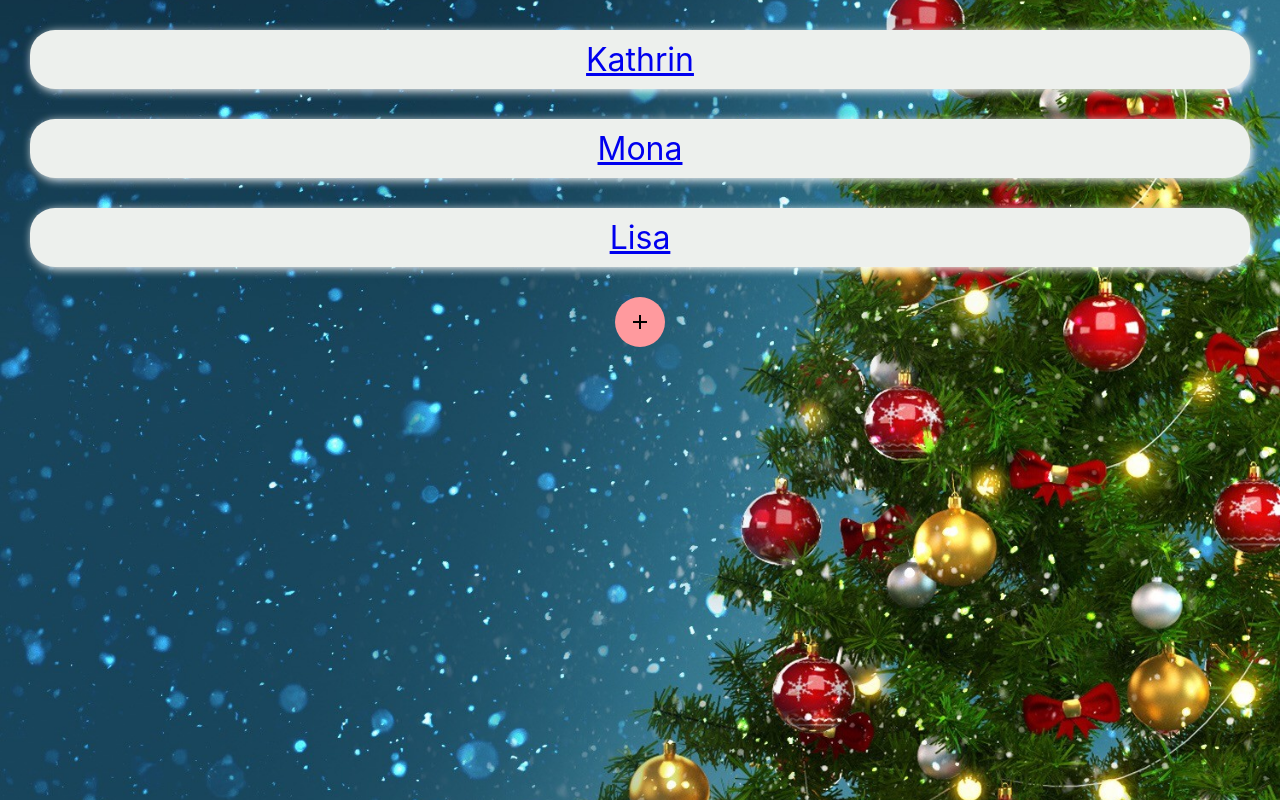
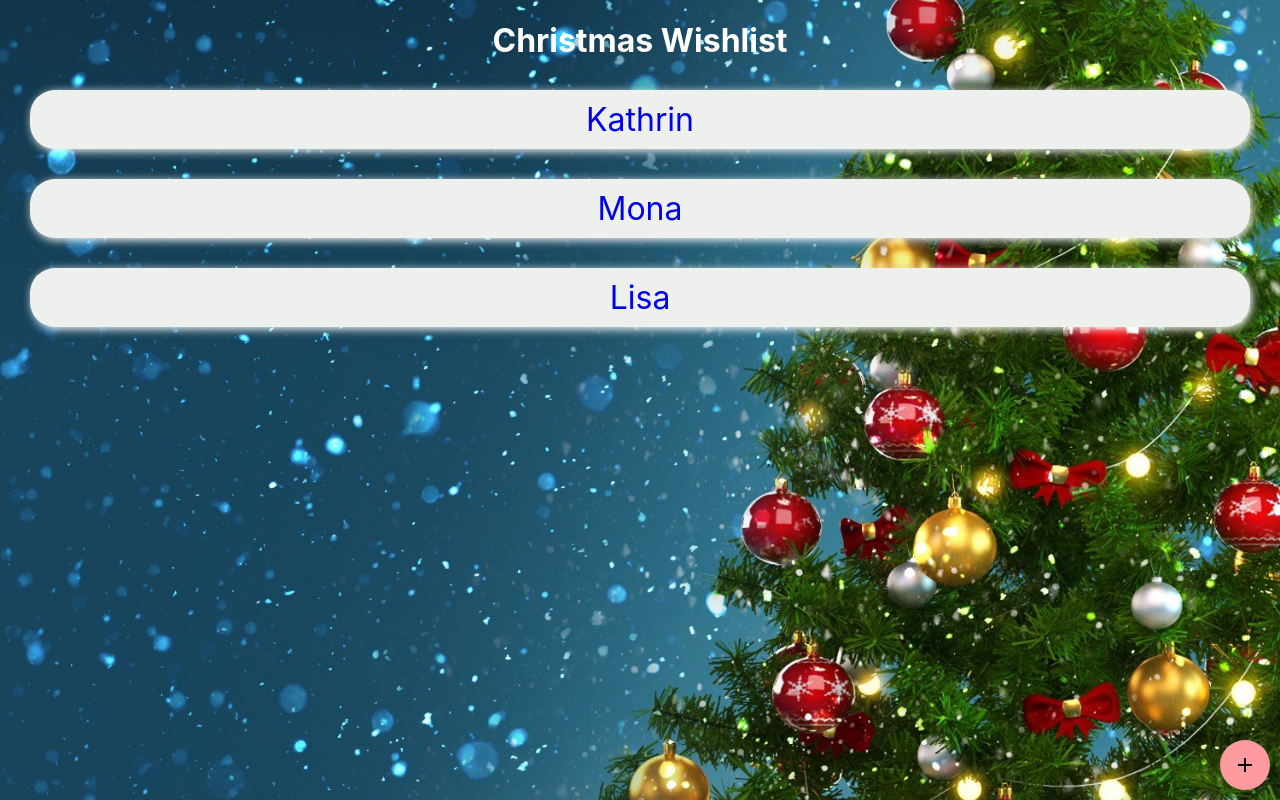
Before and after one commit to kschmitz123/wuensch-dir-was, a React (Create React App) app: page / in a window 1280 px wide. Built offline with nearby package versions, Linux system fonts and the light colour scheme; data requests are answered from the project's data file.

Commit message:
Outsource styling

```diff
--- a/db.json
+++ b/db.json
@@ -2,15 +2,15 @@
   "lists": [
     {
       "id": 1,
-      "title": "Kathrin's List"
+      "title": "Kathrin"
     },
     {
       "id": 2,
-      "title": "Monas's List"
+      "title": "Mona"
     },
     {
       "id": 3,
-      "title": "Lisa's List"
+      "title": "Lisa"
     }
   ]
 }
--- a/src/components/Button.js
+++ b/src/components/Button.js
@@ -1,12 +1,20 @@
 import styled from 'styled-components/macro';
 
-const Button = styled.button`
+const FloatingActionButton = styled.button`
+  position: fixed;
+  bottom: 10px;
+  right: 10px;
+  display: inline-grid;
+  place-content: center;
+  text-decoration: none;
   height: 50px;
   width: 50px;
   background-color: #ff9a9e;
+  border: none;
   border-radius: 50%;
-  border: none;
-  font-size: 2rem;
   cursor: pointer;
+  &:visited {
+    color: black;
+  }
 `;
-export default Button;
+export default FloatingActionButton;
--- a/src/components/WishListItem.js
+++ b/src/components/WishListItem.js
@@ -11,12 +11,20 @@ const Container = styled.div`
   border-radius: 25px;
   box-shadow: 2px 2px 10px 0px white;
 `;
+
+const NavLink = styled(Link)`
+  text-decoration: none;
+  cursor: pointer;
+  &:visited {
+    color: black;
+  }
+`;
 export default function WishListItem({ name }) {
   return (
     <>
-      <Link to={`/wishlist/${name}`}>
+      <NavLink to={`/wishlist/${name}`}>
         <Container>{name}</Container>
-      </Link>
+      </NavLink>
     </>
   );
 }
--- a/src/pages/Add.js
+++ b/src/pages/Add.js
@@ -1,5 +1,6 @@
 import styled from 'styled-components';
 import { Link } from 'react-router-dom';
+import FloatingActionButton from '../components/Button';
 
 const Container = styled.div`
   background: #edf0ed;
@@ -7,16 +8,6 @@ const Container = styled.div`
   text-align: center;
 `;
 
-const NavLink = styled(Link)`
-  display: inline-grid;
-  place-content: center;
-  text-decoration: none;
-  height: 50px;
-  width: 50px;
-  background-color: #ff9a9e;
-  border-radius: 50%;
-  cursor: pointer;
-`;
 const Add = () => {
   return (
     <Container>
@@ -24,7 +15,9 @@ const Add = () => {
         <h1>This is a page</h1>
         <p>Add your wishlist items here.</p>
       </div>
-      <NavLink to="/">Back</NavLink>
+      <Link to="/">
+        <FloatingActionButton>Back</FloatingActionButton>
+      </Link>
     </Container>
   );
 };
--- a/src/pages/Welcome.js
+++ b/src/pages/Welcome.js
@@ -1,32 +1,32 @@
+import { useEffect, useState } from 'react';
+import styled from 'styled-components/macro';
 import { Link } from 'react-router-dom';
-import styled from 'styled-components/macro';
+import { getLists } from '../api/lists';
 import WishListItem from '../components/WishListItem';
-
-const WishListItems = styled.div``;
-
-const NavLink = styled(Link)`
-  display: inline-grid;
-  place-content: center;
-  text-decoration: none;
-  height: 50px;
-  width: 50px;
-  background-color: #ff9a9e;
-  border-radius: 50%;
-  cursor: pointer;
-`;
+import FloatingActionButton from '../components/Button';
 
 const Container = styled.div`
   text-align: center;
 `;
+
+const Heading = styled.h1`
+  color: white;
+`;
 const Welcome = () => {
+  const [lists, setLists] = useState(null);
+  useEffect(async () => {
+    const newLists = await getLists();
+    setLists(newLists);
+  }, []);
+
   return (
     <Container>
-      <WishListItems>
-        <WishListItem name="Kathrin" />
-        <WishListItem name="Mona" />
-        <WishListItem name="Lisa" />
-      </WishListItems>
-      <NavLink to="/add">
+      <Heading>Christmas Wishlist</Heading>
+      {lists?.map((list) => (
+        <WishListItem key={list.id} name={list.title} />
+      ))}
+      <Link to="/add">
+        <FloatingActionButton>
           <svg
             xmins="http://www.w3.org/2000/svg"
             height="24"
@@ -35,7 +35,8 @@ const Welcome = () => {
           >
             <path d="M19 13h-6v6h-2v-6H5v-2h6V5h2v6h6v2z" />
           </svg>
-      </NavLink>
+        </FloatingActionButton>
+      </Link>
     </Container>
   );
 };
--- a/src/pages/WishList.js
+++ b/src/pages/WishList.js
@@ -1,5 +1,6 @@
 import { Link, useParams } from 'react-router-dom';
 import styled from 'styled-components';
+import FloatingActionButton from '../components/Button';
 
 const Container = styled.div`
   background: #edf0ed;
@@ -7,22 +8,14 @@ const Container = styled.div`
   text-align: center;
 `;
 
-const NavLink = styled(Link)`
-  display: inline-grid;
-  place-content: center;
-  text-decoration: none;
-  height: 50px;
-  width: 50px;
-  background-color: #ff9a9e;
-  border-radius: 50%;
-  cursor: pointer;
-`;
 const WishList = () => {
   const { name } = useParams();
   return (
     <Container>
-      <h2>Wishlist from: {name}</h2>
-      <NavLink to="/">Back</NavLink>
+      <h2>Wishlist for: {name}</h2>
+      <Link to="/">
+        <FloatingActionButton>Back</FloatingActionButton>
+      </Link>
     </Container>
   );
 };
```
Lines whose indentation alone changed are shown as unchanged.
